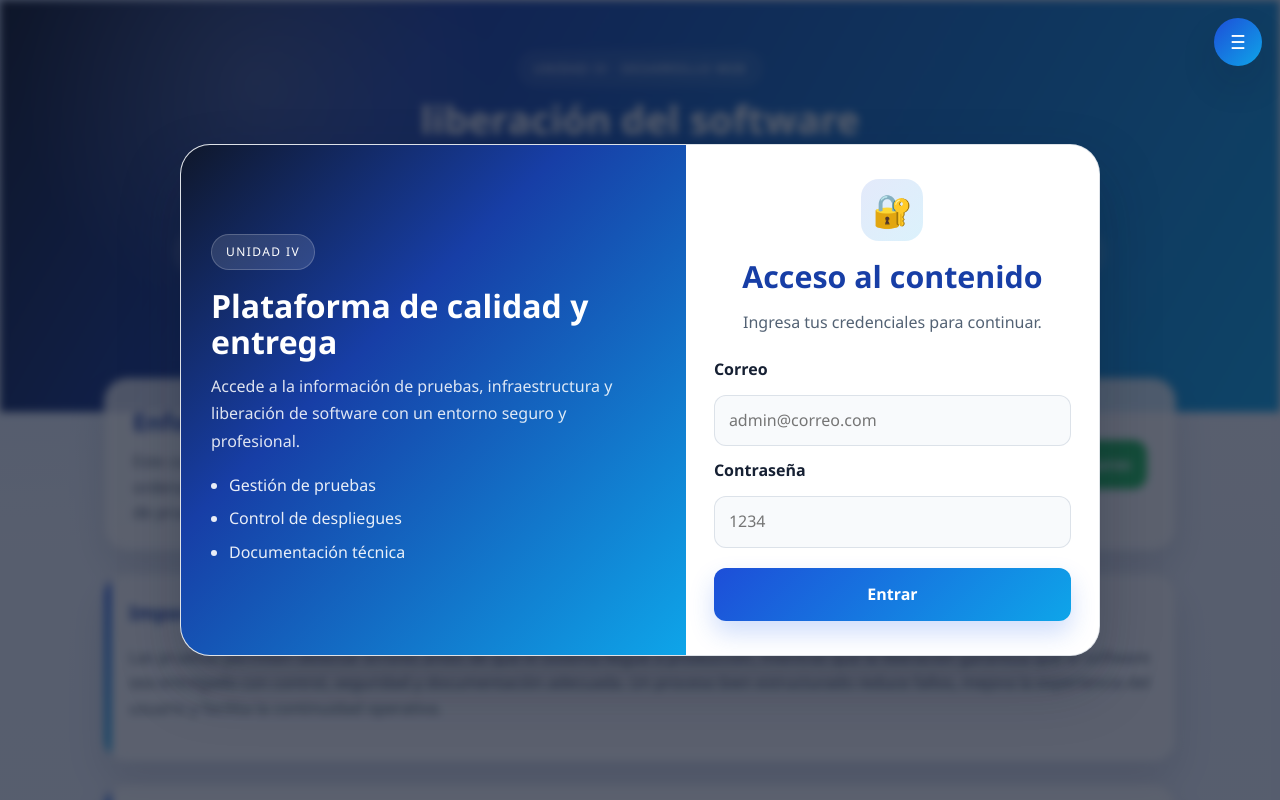
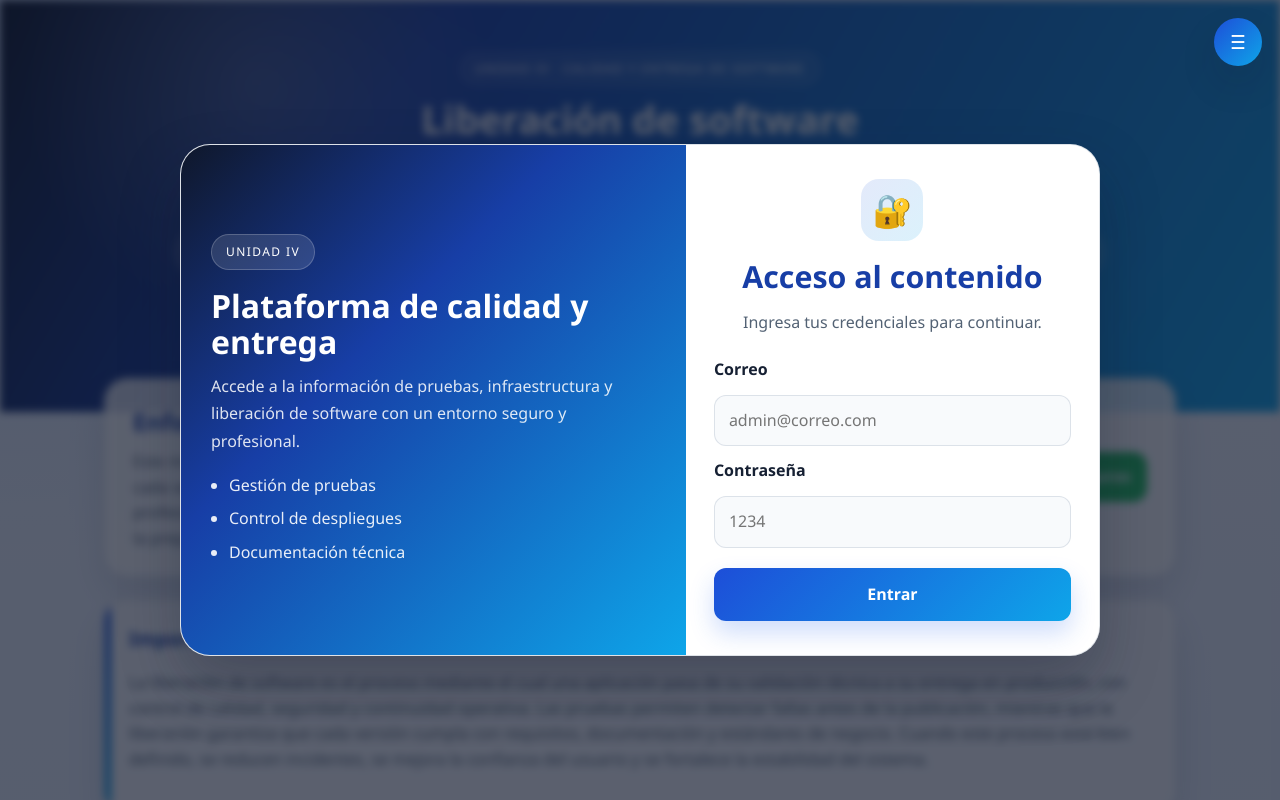
Before and after one commit to javitor19/unidadIV_web, a plain HTML site: page index.html in a window 1280 px wide. Shown: the top 800 px of the page. Drawn offline with Linux system fonts and the light colour scheme.

Commit message:
Corrección del diseño

```diff
--- a/index.html
+++ b/index.html
@@ -60,10 +60,10 @@
 
     <header class="hero-header">
       <div class="header-content">
-        <p class="eyebrow">Unidad IV · Desarrollo web</p>
-        <h1>liberación del software</h1>
+        <p class="eyebrow">Unidad IV · Calidad y entrega de software</p>
+        <h1>Liberación de software</h1>
         <p class="intro">
-          Una guía clara sobre contenedores, infraestructura, pruebas, normativa y documentación para entregar productos digitales con calidad y seguridad.
+          Estrategias, controles y buenas prácticas para validar, entregar y operar soluciones digitales con seguridad, calidad y trazabilidad en cada versión publicada.
         </p>
         <nav class="top-nav">
           <a href="#contenedores">Contenedores</a>
@@ -86,18 +86,19 @@
         <div>
           <h2>Enfoque profesional del módulo</h2>
           <p>
-            Este contenido reúne los conceptos esenciales para preparar, validar y publicar aplicaciones de forma ordenada, confiable y escalable.
-            En proyectos reales, la calidad del software depende tanto de la estrategia de pruebas como de la correcta infraestructura de despliegue.
+            Este módulo integra los fundamentos de calidad, infraestructura y entrega de software para asegurar que cada versión sea evaluada, validada y publicada con criterio técnico y control de riesgo.
+            En entornos profesionales, la liberación exitosa depende no solo del código, sino también de la estrategia de pruebas, la preparación del entorno y la documentación del proceso.
           </p>
         </div>
         <div class="hero-badge">✅ Entregas seguras</div>
       </section>
 
       <section class="tema info-panel">
-        <h2>Importancia de las pruebas y la liberación</h2>
+        <h2>Importancia de la liberación de software</h2>
         <p>
-          Las pruebas permiten detectar errores antes de que el sistema llegue a producción, mientras que la liberación garantiza que el software sea entregado con control, seguridad y documentación adecuada.
-          Un proceso bien estructurado reduce fallos, mejora la experiencia del usuario y facilita la continuidad operativa.
+          La liberación de software es el proceso mediante el cual una aplicación pasa de su validación técnica a su entrega en producción, con control de calidad, seguridad y continuidad operativa.
+          Las pruebas permiten detectar fallas antes de la publicación, mientras que la liberación garantiza que cada versión cumpla con requisitos, documentación y estándares de negocio.
+          Cuando este proceso está bien definido, se reducen incidentes, se mejora la confianza del usuario y se fortalece la estabilidad del sistema.
         </p>
       </section>
 
```
